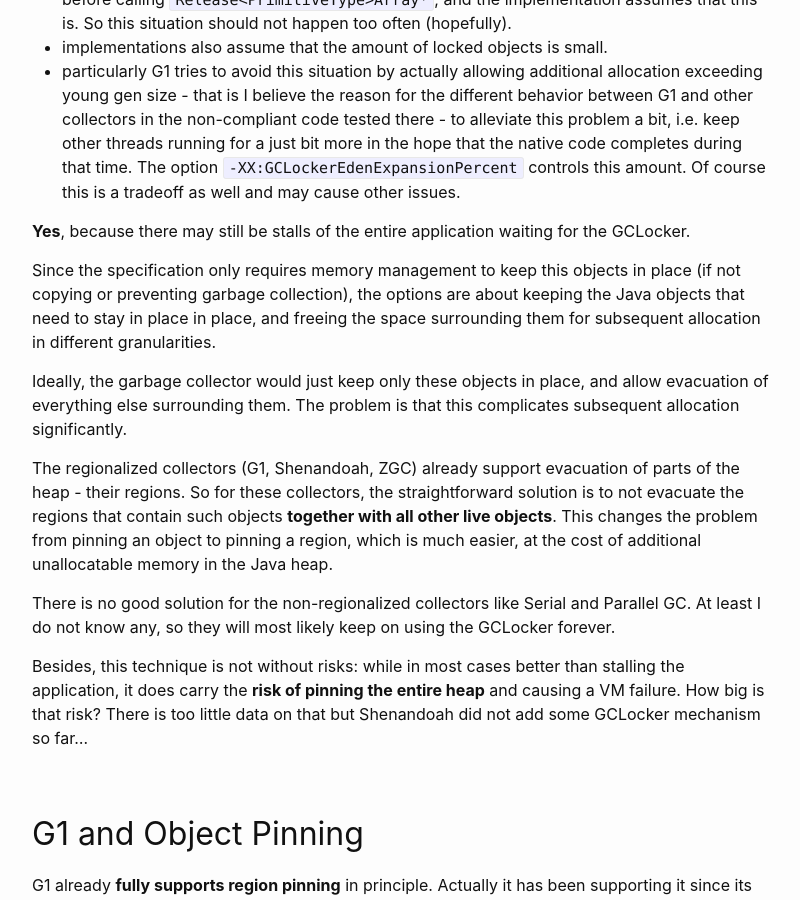
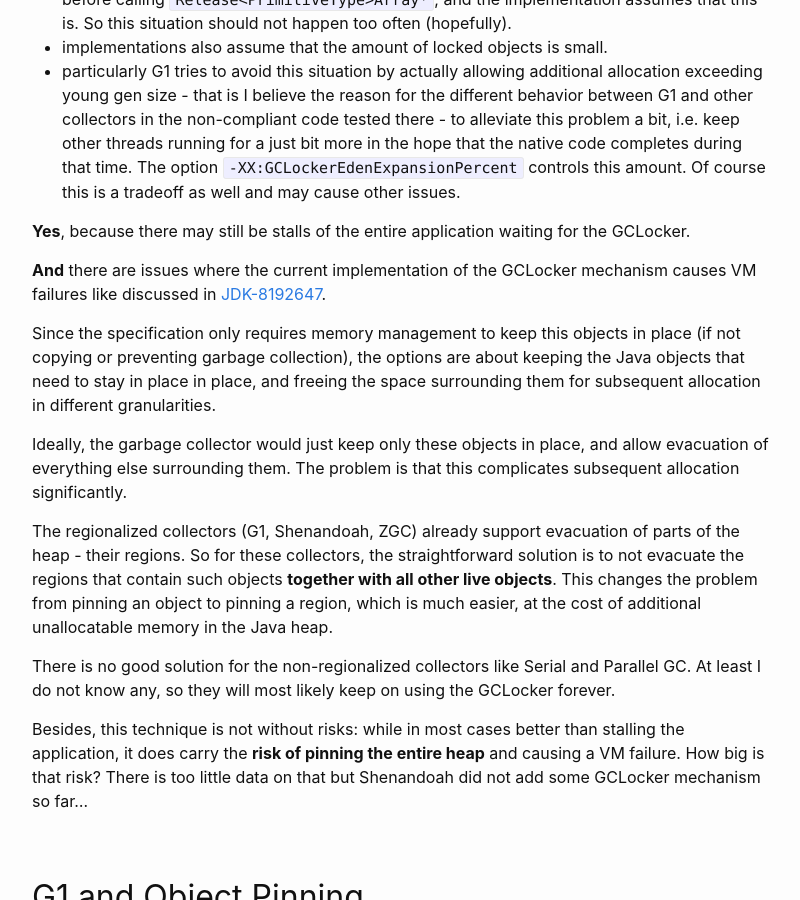
Before and after one commit to tschatzl/tschatzl.github.io, a Jekyll site: the page built from _posts/2021-06-28-evacuation-failure.md, in a window 1280 px wide and 900 px high, scrolled down 1087 px. Shown: the whole window, without its empty margins (238-1038 px from the left). Built offline with Jekyll 4.4.1, drawn with Linux system fonts in a browser that asks for light colours; part of the change alters nothing that is shown; some of the changed text lies outside the part shown.

Commit message:
Added example for problems with GCLocker

```diff
--- a/_posts/2021-06-28-evacuation-failure.md
+++ b/_posts/2021-06-28-evacuation-failure.md
@@ -29,6 +29,8 @@ Is this a problem? Both no and yes :)
 The option `-XX:GCLockerEdenExpansionPercent` controls this amount. Of course this is a tradeoff as well and may cause other issues.
 
 **Yes**, because there may still be stalls of the entire application waiting for the GCLocker.
+
+**And** there are issues where the current implementation of the GCLocker mechanism causes VM failures like discussed in [JDK-8192647](https://bugs.openjdk.java.net/browse/JDK-8192647).
 
 Since the specification only requires memory management to keep this objects in place (if not copying or preventing garbage collection), the options are about keeping the Java objects that need to stay in place in place, and freeing the space surrounding them for subsequent allocation in different granularities.
 
@@ -64,7 +66,7 @@ Anyway the additional work for evacuation failure handling during the pause is a
 
 **After evacuation**
 
-  * G1 restores these preserved marks again. This task is typically not an issue: only objects that have been locked, or one that have a hash value need to be preserved, and these are typically few compared to the set of all evacuated objects (using the [`RestorePreservedMarksTask`](https://github.com/openjdk/jdk/blob/master/src/hotspot/share/gc/shared/preservedMarks.cpp#L95) work gang).
+  * G1 restores these preserved marks again. This task is typically not an issue: only objects that have been locked, or one that have a hash value need to be preserved, and these are typically few compared to the set of all evacuated objects (using the [`RestorePreservedMarksTask`](https://github.com/openjdk/jdk/blob/master/src/hotspot/share/gc/shared/preservedMarks.cpp#L95) work gang task).
   * G1 promotes these young regions to old ones. This requires a significant amount of work (in [`RemoveSelfForwardPtrHRClosure::remove_self_forward_ptr_by_walking_hr()`](https://github.com/openjdk/jdk/blob/master/src/hotspot/share/gc/g1/g1EvacFailure.cpp#L223)):
      - dead objects between these surviving objects need to be overwritten so that anyone walking these regions linearly does not find dead, evacuated objects. For that, and since there is not Block Offset Table, a single thread linearly walks all objects found both dead or alive and then filling in dummy objects between live objects.
      - the Block Offset Table, a very important side table over the Java heap that is used for fast location of object starts, needs to be created.
```
